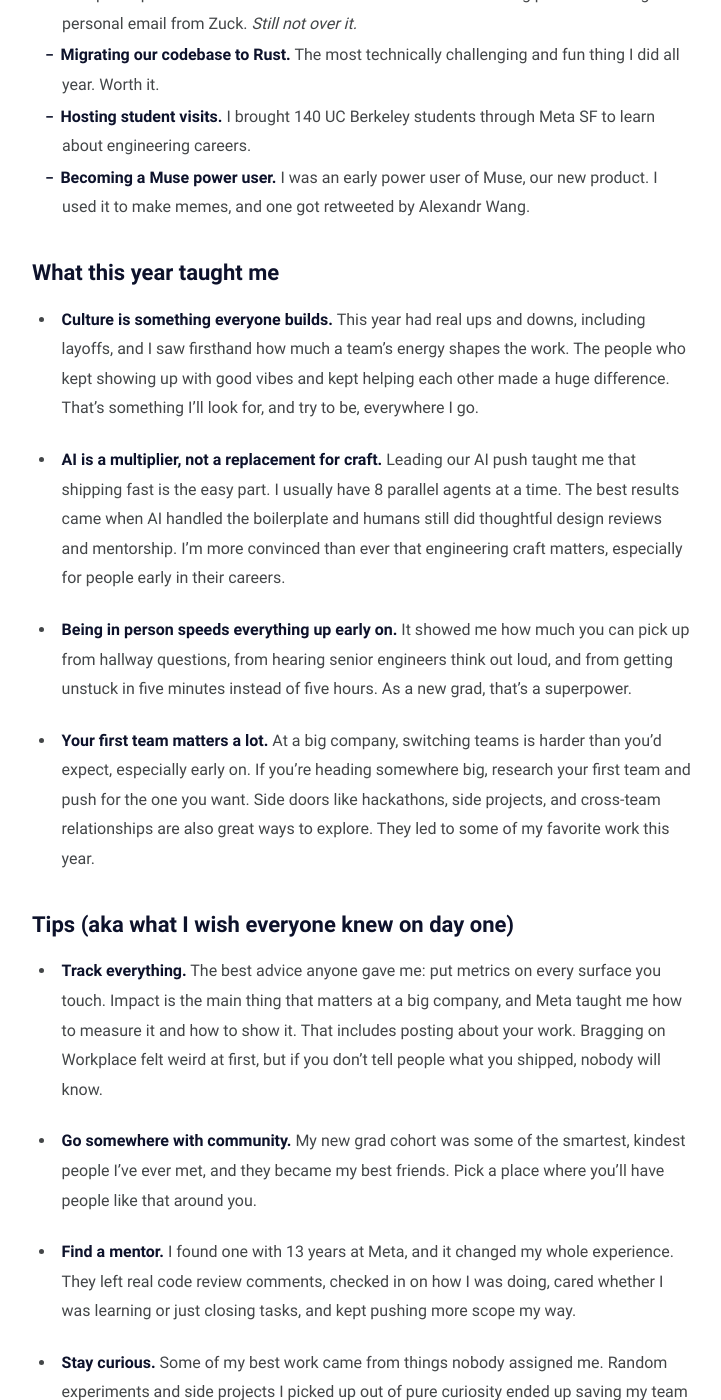
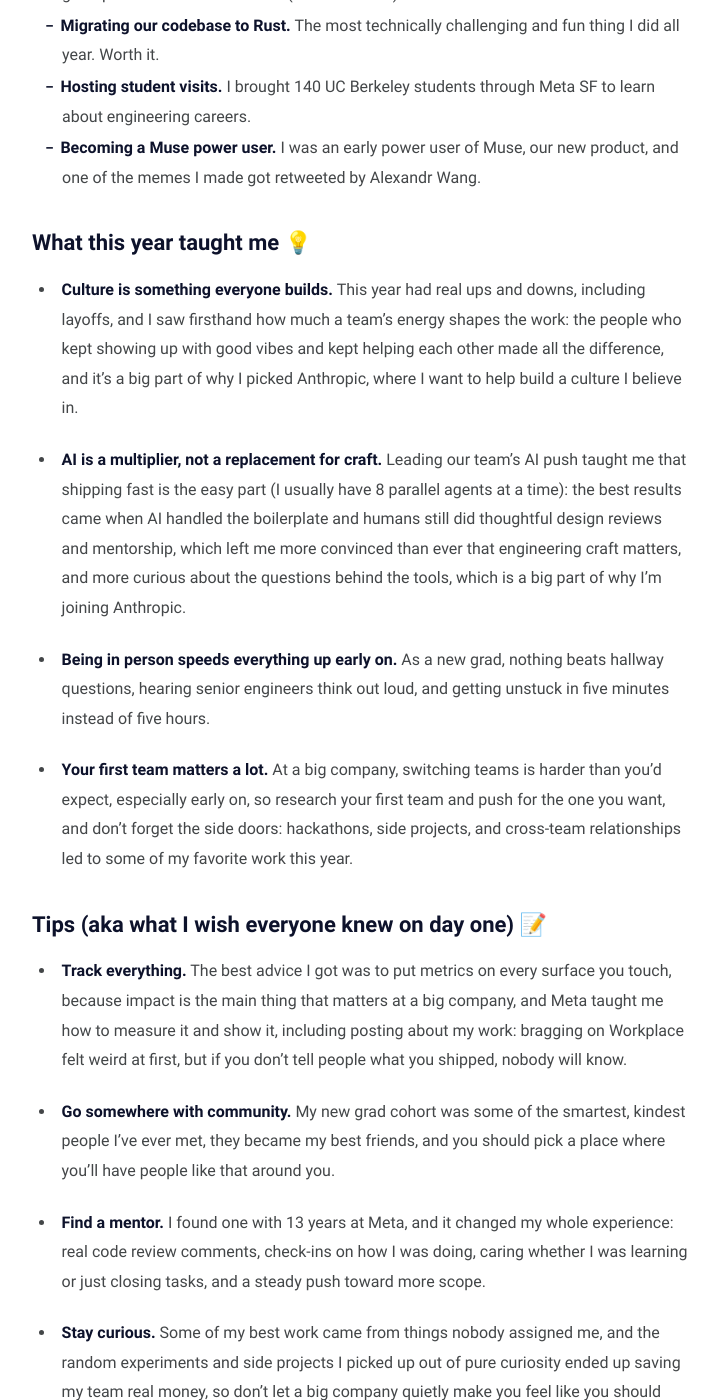
Before and after one commit to stellakaval/stellakaval.github.io, a Jekyll site: the page built from _posts/2026-10-05-badge-post.md, in a window 1280 px wide and 1400 px high, scrolled down 1540 px. Shown: the whole window, without its empty margins (278-999 px from the left). Built offline with Jekyll 4.4.1, drawn with Linux system fonts in a browser that asks for light colours; some of the changed text lies outside the part shown.

Commit message:
Badge post: add Why Anthropic section, cross-references, consistent formatting

```diff
--- a/_posts/2026-10-05-badge-post.md
+++ b/_posts/2026-10-05-badge-post.md
@@ -26,44 +26,50 @@
 - **863 tasks closed**
 - **290 Workplace posts** (52K+ views, 921 reactions)
 
-## What I'm most proud of
+## What I'm most proud of 🏆
 
-- **Working on 0→1 internal tools.** My first big project was an internal DevX troubleshooting tool. I sat down with the engineers who used it, figured out what was broken for them, and shipped fixes. Usage doubled. It taught me that talking to your users isn't optional, even when your users are coworkers.
-- **Leading our team's AI push.** I became the AI person. I ran all our AI trainings, built every one of our original skills from scratch, and showed everyone how to actually use Claude Code in their daily workflow, not just play with it. Watching teammates go from skeptical to hooked was so fun. That work is a big reason I got promoted to IC4 in under a year. I also participated in the AI hackathon. I was named an outstanding performer and got a personal email from Zuck. *Still not over it.*
+- **Working on 0→1 internal tools.** My first big project was an internal DevX troubleshooting tool, and after I sat down with the engineers who used it and shipped fixes, usage doubled, which taught me that talking to your users isn't optional, even when your users are coworkers.
+- **Leading our team's AI push.** I became the AI person: I ran all our AI trainings, built every one of our original skills from scratch, and showed everyone how to actually use Claude Code in their daily workflow, not just play with it, which is a big reason I got promoted to IC4 in under a year, and at the AI hackathon I was named an outstanding performer and got a personal email from Zuck (*still not over it*).
 - **Migrating our codebase to Rust.** The most technically challenging and fun thing I did all year. Worth it.
 - **Hosting student visits.** I brought 140 UC Berkeley students through Meta SF to learn about engineering careers.
-- **Becoming a Muse power user.** I was an early power user of Muse, our new product. I used it to make memes, and one got retweeted by Alexandr Wang.
+- **Becoming a Muse power user.** I was an early power user of Muse, our new product, and one of the memes I made got retweeted by Alexandr Wang.
 
-## What this year taught me
+## What this year taught me 💡
 
-- **Culture is something everyone builds.** This year had real ups and downs, including layoffs, and I saw firsthand how much a team's energy shapes the work. The people who kept showing up with good vibes and kept helping each other made a huge difference. That's something I'll look for, and try to be, everywhere I go.
+- **Culture is something everyone builds.** This year had real ups and downs, including layoffs, and I saw firsthand how much a team's energy shapes the work: the people who kept showing up with good vibes and kept helping each other made all the difference, and it's a big part of why I picked Anthropic, where I want to help build a culture I believe in.
 
-- **AI is a multiplier, not a replacement for craft.** Leading our AI push taught me that shipping fast is the easy part. I usually have 8 parallel agents at a time. The best results came when AI handled the boilerplate and humans still did thoughtful design reviews and mentorship. I'm more convinced than ever that engineering craft matters, especially for people early in their careers.
+- **AI is a multiplier, not a replacement for craft.** Leading our team's AI push taught me that shipping fast is the easy part (I usually have 8 parallel agents at a time): the best results came when AI handled the boilerplate and humans still did thoughtful design reviews and mentorship, which left me more convinced than ever that engineering craft matters, and more curious about the questions behind the tools, which is a big part of why I'm joining Anthropic.
 
-- **Being in person speeds everything up early on.** It showed me how much you can pick up from hallway questions, from hearing senior engineers think out loud, and from getting unstuck in five minutes instead of five hours. As a new grad, that's a superpower.
+- **Being in person speeds everything up early on.** As a new grad, nothing beats hallway questions, hearing senior engineers think out loud, and getting unstuck in five minutes instead of five hours.
 
-- **Your first team matters a lot.** At a big company, switching teams is harder than you'd expect, especially early on. If you're heading somewhere big, research your first team and push for the one you want. Side doors like hackathons, side projects, and cross-team relationships are also great ways to explore. They led to some of my favorite work this year.
+- **Your first team matters a lot.** At a big company, switching teams is harder than you'd expect, especially early on, so research your first team and push for the one you want, and don't forget the side doors: hackathons, side projects, and cross-team relationships led to some of my favorite work this year.
 {: .badge-bullets }
 
-## Tips (aka what I wish everyone knew on day one)
+## Tips (aka what I wish everyone knew on day one) 📝
 
-- **Track everything.** The best advice anyone gave me: put metrics on every surface you touch. Impact is the main thing that matters at a big company, and Meta taught me how to measure it and how to show it. That includes posting about your work. Bragging on Workplace felt weird at first, but if you don't tell people what you shipped, nobody will know.
+- **Track everything.** The best advice I got was to put metrics on every surface you touch, because impact is the main thing that matters at a big company, and Meta taught me how to measure it and show it, including posting about my work: bragging on Workplace felt weird at first, but if you don't tell people what you shipped, nobody will know.
 
-- **Go somewhere with community.** My new grad cohort was some of the smartest, kindest people I've ever met, and they became my best friends. Pick a place where you'll have people like that around you.
+- **Go somewhere with community.** My new grad cohort was some of the smartest, kindest people I've ever met, they became my best friends, and you should pick a place where you'll have people like that around you.
 
-- **Find a mentor.** I found one with 13 years at Meta, and it changed my whole experience. They left real code review comments, checked in on how I was doing, cared whether I was learning or just closing tasks, and kept pushing more scope my way.
+- **Find a mentor.** I found one with 13 years at Meta, and it changed my whole experience: real code review comments, check-ins on how I was doing, caring whether I was learning or just closing tasks, and a steady push toward more scope.
 
-- **Stay curious.** Some of my best work came from things nobody assigned me. Random experiments and side projects I picked up out of pure curiosity ended up saving my team real money. Big companies can quietly make you feel like you should stay in your lane. *Don't. Wander.*
+- **Stay curious.** Some of my best work came from things nobody assigned me, and the random experiments and side projects I picked up out of pure curiosity ended up saving my team real money, so don't let a big company quietly make you feel like you should stay in your lane. *Don't. Wander.*
 {: .badge-bullets }
 
 ## What's next 👀
-
-AI is moving insanely fast, and I want to be at the frontier. So much has changed in the last few months, and I want to be right in the middle of building it.
 
 I'm a people person. I love meetings (yes, really), whiteboarding, and being surrounded by people who push me to think harder every day.
 
 **Smaller team, bigger ownership.** I'm ready for a place where I have more ownership, more visibility, and a real say in what I work on.
 
-**Which is why I'm joining Anthropic!**
+**Which is why I'm joining Anthropic!** I start October 13.
+
+## Why Anthropic ✨
+
+AI is moving insanely fast, and I want to be at the frontier, right in the middle of building it.
+
+After a year of leading AI adoption on my team, I kept coming back to the questions behind the tools: what these models should and shouldn't do, who decides, and how we make sure they're safe. At Anthropic, those aren't side questions. Safety research, interpretability, and responsible scaling sit right next to product work instead of trailing behind it.
+
+And the culture. Everyone I talked to was thoughtful, low-ego, and fine saying "I'm not sure." People care about getting it right more than being right, and after this year taught me that culture is something everyone builds, I wanted to help build one I believe in.
 
 [← Back to the blog]({{ '/blog/' | relative_url }})
```
